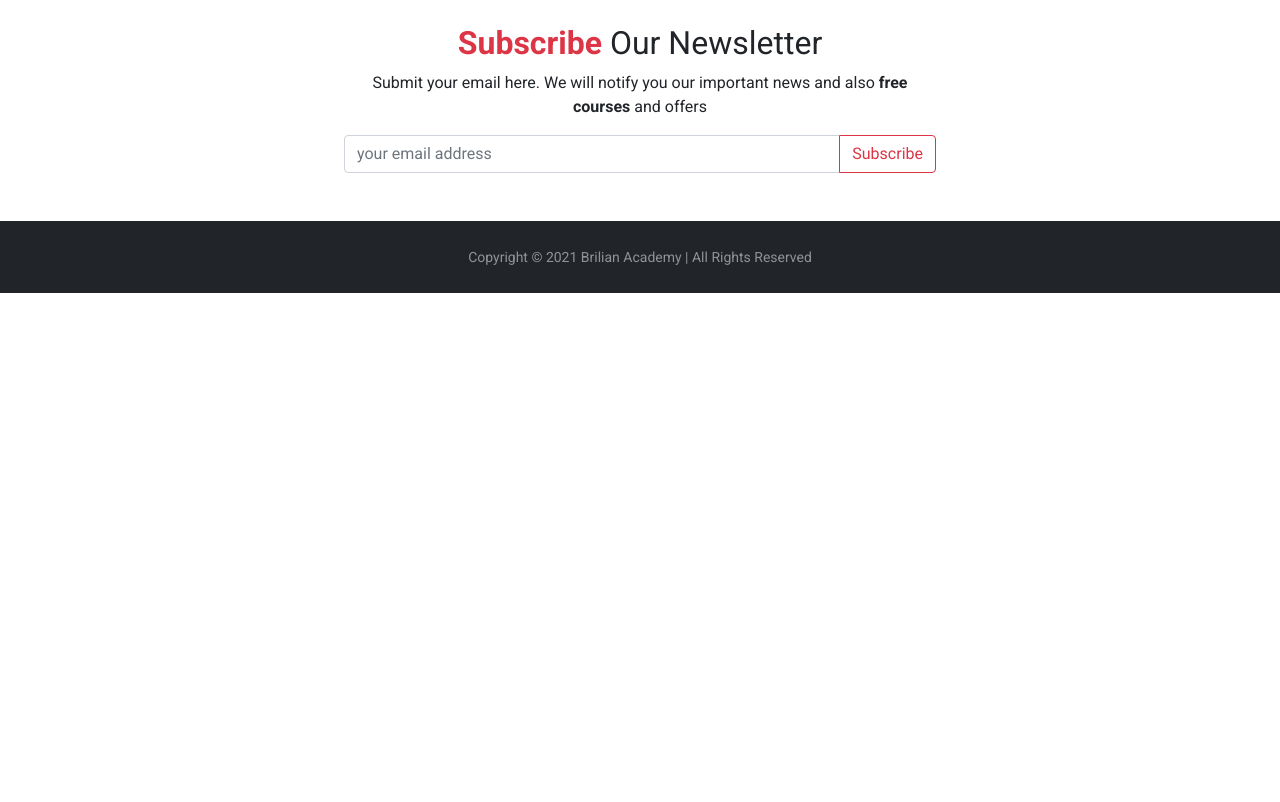
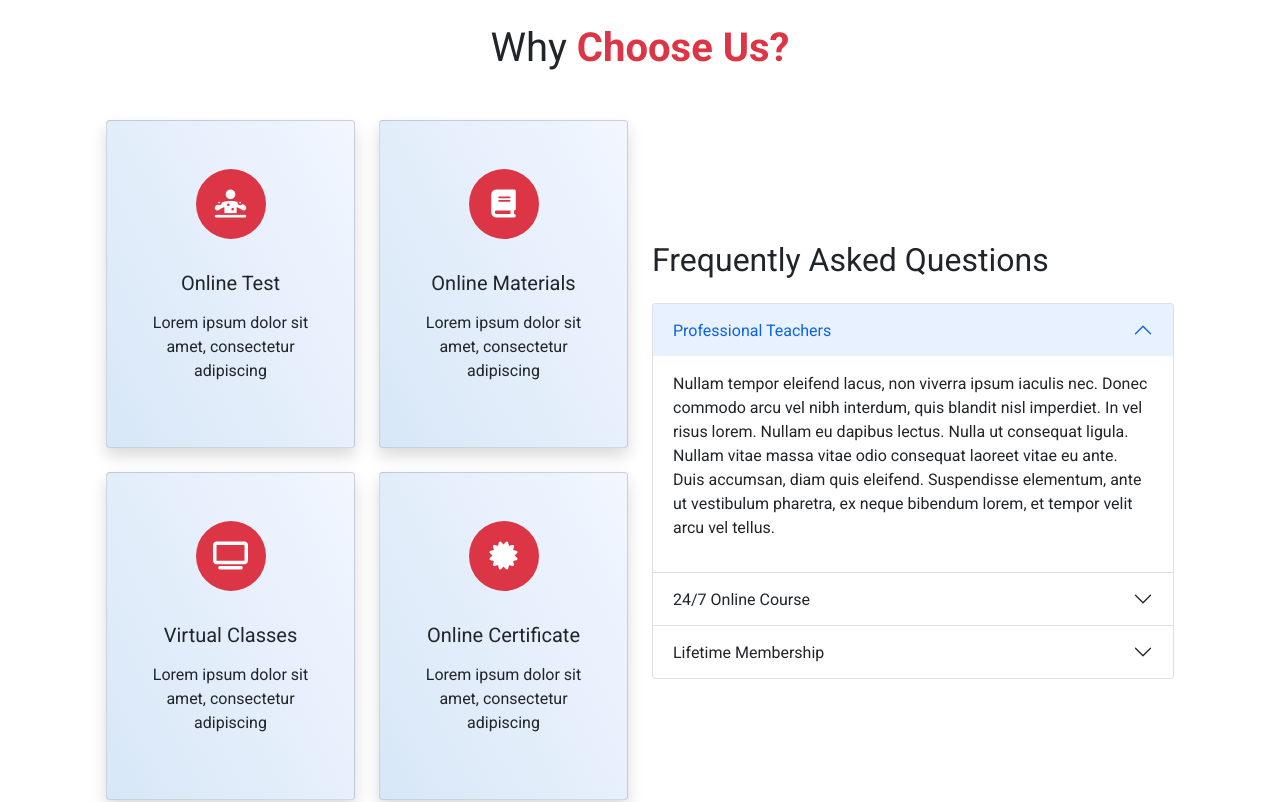
Before and after one commit to munimrahman/brilian-academy, a React (Create React App) app: page / in a window 1280 px wide. Shown: the part 1360-2162 px from the top of the page. Before the commit the page ends 1653 px from the top, so only its background shows below. Built offline with nearby package versions, Linux system fonts and the light colour scheme.

Commit message:
why choose us section added

```diff
--- a/src/components/HeroSection/HeroSection.js
+++ b/src/components/HeroSection/HeroSection.js
@@ -7,7 +7,7 @@ const HeroSection = () => {
         <div className="container row d-flex align-items-center mx-auto mt-3">
             <div className="col-6">
                 <p className="mb-2 subheading-text-color fw-bold">START LEARNING TODAY</p>
-                <h1><span className="fw-bold">Learn</span> Your Desired <span className="fw-bold">Skill</span> From The <span className="fw-bold">Experts</span></h1>
+                <h1><span className="fw-bold text-danger">Learn</span> Your Desired <span className="fw-bold text-danger">Skill</span> From The <span className="fw-bold text-danger">Experts</span></h1>
                 <p className="my-4">Learning with learna is total fun!</p>
                 <button className="btn btn-danger me-2 shadow-none">Get Started</button>
                 <button className="btn btn-outline-danger ms-2 shadow-none">View Courses</button>
--- a/src/components/Home/Home.js
+++ b/src/components/Home/Home.js
@@ -3,6 +3,7 @@ import { Link } from 'react-router-dom';
 import Course from '../Course/Course';
 import HeroSection from '../HeroSection/HeroSection';
 import Newsletter from '../Newsletter/Newsletter';
+import WhyUs from '../WhyUs/WhyUs';
 
 const Home = () => {
     const [featuredCourses, setFeaturedCourses] = useState([])
@@ -16,7 +17,7 @@ const Home = () => {
             <HeroSection></HeroSection>
             <div className="container d-flex justify-content-between align-items-end px-3">
                 <div>
-                    <h2 className="my-4"><span className="fw-bold">Popular</span> Courses</h2>
+                    <h2 className="my-4"><span className="fw-bold text-danger">Popular</span> Courses</h2>
                     <p>At the Learna Education users can learn <br /> lots of things from real expert!</p>
                 </div>
                 <Link to="/courses" className="border-bottom border-danger border-2 text-decoration-none text-dark">View All Courses</Link>
@@ -31,6 +32,7 @@ const Home = () => {
                     }
                 </div>
             </div>
+            <WhyUs></WhyUs>
             <Newsletter></Newsletter>
         </div >
     );
--- /dev/null
+++ b/src/components/WhyUs/WhyUs.js
@@ -0,0 +1,105 @@
+import React from 'react';
+
+const WhyUs = () => {
+    return (
+        <div>
+            <h1 className="text-center m-5">Why <span className="fw-bold text-danger">Choose Us?</span></h1>
+            <div className="container row d-flex align-items-center mx-auto">
+                <div className="col-6">
+                    <div class="row row-cols-1 row-cols-md-2 g-4">
+                        <div class="col">
+                            <div class="card h-100 bg-color shadow">
+                                <div className="my-5 d-flex flex-column align-items-center">
+                                    <div className="bg-danger icn-bg d-flex align-items-center justify-content-center mb-3">
+                                        <i class="fas fa-diagnoses fs-3 text-white"></i>
+                                    </div>
+                                    <h5 className="my-3">Online Test</h5>
+                                    <p className="text-center w-75">Lorem ipsum dolor sit amet, consectetur adipiscing</p>
+                                </div>
+                            </div>
+                        </div>
+                        <div class="col">
+                            <div class="card h-100 bg-color shadow">
+                                <div className="my-5 d-flex flex-column align-items-center">
+                                    <div className="bg-danger icn-bg d-flex align-items-center justify-content-center mb-3">
+                                        <i class="fas fa-book fs-3 text-white"></i>
+                                    </div>
+                                    <h5 className="my-3">Online Materials
+                                    </h5>
+                                    <p className="text-center w-75">Lorem ipsum dolor sit amet, consectetur adipiscing</p>
+                                </div>
+                            </div>
+                        </div>
+                        <div class="col">
+                            <div class="card h-100 bg-color shadow">
+                                <div className="my-5 d-flex flex-column align-items-center">
+                                    <div className="bg-danger icn-bg d-flex align-items-center justify-content-center mb-3">
+                                        <i class="fas fa-tv fs-3 text-white"></i>
+                                    </div>
+                                    <h5 className="my-3">Virtual Classes</h5>
+                                    <p className="text-center w-75">Lorem ipsum dolor sit amet, consectetur adipiscing</p>
+                                </div>
+                            </div>
+                        </div>
+                        <div class="col">
+                            <div class="card h-100 bg-color shadow">
+                                <div className="my-5 d-flex flex-column align-items-center">
+                                    <div className="bg-danger icn-bg d-flex align-items-center justify-content-center mb-3">
+                                        <i class="fas fa-certificate fs-3 text-white"></i>
+                                    </div>
+                                    <h5 className="my-3">Online Certificate</h5>
+                                    <p className="text-center w-75">Lorem ipsum dolor sit amet, consectetur adipiscing</p>
+                                </div>
+                            </div>
+                        </div>
+                    </div>
+                </div>
+                <div className="col-6">
+                    <h2 className="mb-4">Frequently Asked Questions</h2>
+                    <div class="accordion" id="accordionExample">
+                        <div class="accordion-item">
+                            <h2 class="accordion-header" id="headingOne">
+                                <button class="accordion-button shadow-none" type="button" data-bs-toggle="collapse" data-bs-target="#collapseOne" aria-expanded="true" aria-controls="collapseOne">
+                                    Professional Teachers
+                                </button>
+                            </h2>
+                            <div id="collapseOne" class="accordion-collapse collapse show" aria-labelledby="headingOne" data-bs-parent="#accordionExample">
+                                <div class="accordion-body">
+                                    <p>
+                                        Nullam tempor eleifend lacus, non viverra ipsum iaculis nec. Donec commodo arcu vel nibh interdum, quis blandit nisl imperdiet. In vel risus lorem. Nullam eu dapibus lectus. Nulla ut consequat ligula. Nullam vitae massa vitae odio consequat laoreet vitae eu ante. Duis accumsan, diam quis eleifend. Suspendisse elementum, ante ut vestibulum pharetra, ex neque bibendum lorem, et tempor velit arcu vel tellus.
+                                    </p>
+                                </div>
+                            </div>
+                        </div>
+                        <div class="accordion-item">
+                            <h2 class="accordion-header" id="headingTwo">
+                                <button class="accordion-button collapsed shadow-none" type="button" data-bs-toggle="collapse" data-bs-target="#collapseTwo" aria-expanded="false" aria-controls="collapseTwo">
+                                    24/7 Online Course
+                                </button>
+                            </h2>
+                            <div id="collapseTwo" class="accordion-collapse collapse" aria-labelledby="headingTwo" data-bs-parent="#accordionExample">
+                                <div class="accordion-body">
+                                    <p>Nunc vel ipsum sit amet ante molestie viverra id sed augue. Duis mattis ex eget ex interdum interdum. Nullam a molestie est. Nulla pharetra volutpat ligula, vitae tristique ante imperdiet eget. Suspendisse elementum, ante ut vestibulum pharetra, ex neque bibendum lorem, et tempor velit arcu vel tellus.</p>
+                                </div>
+                            </div>
+                        </div>
+                        <div class="accordion-item">
+                            <h2 class="accordion-header" id="headingThree">
+                                <button class="accordion-button collapsed shadow-none" type="button" data-bs-toggle="collapse" data-bs-target="#collapseThree" aria-expanded="false" aria-controls="collapseThree">
+                                    Lifetime Membership
+                                </button>
+                            </h2>
+                            <div id="collapseThree" class="accordion-collapse collapse" aria-labelledby="headingThree" data-bs-parent="#accordionExample">
+                                <div class="accordion-body">
+                                    <p>Suspendisse elementum, ante ut vestibulum pharetra, ex neque bibendum lorem, et tempor velit arcu vel tellus. Proin sit amet rutrum orci, eget feugiat dolor. Integer venenatis ipsum vel tempor venenatis. Cras commodo pulvinar convallis. Suspendisse elementum, ante ut vestibulum pharetra, ex neque bibendum lorem, et tempor velit arcu vel tellus.</p>
+                                </div>
+                            </div>
+                        </div>
+                    </div>
+                </div>
+            </div>
+        </div>
+    );
+};
+
+export default WhyUs;
```
